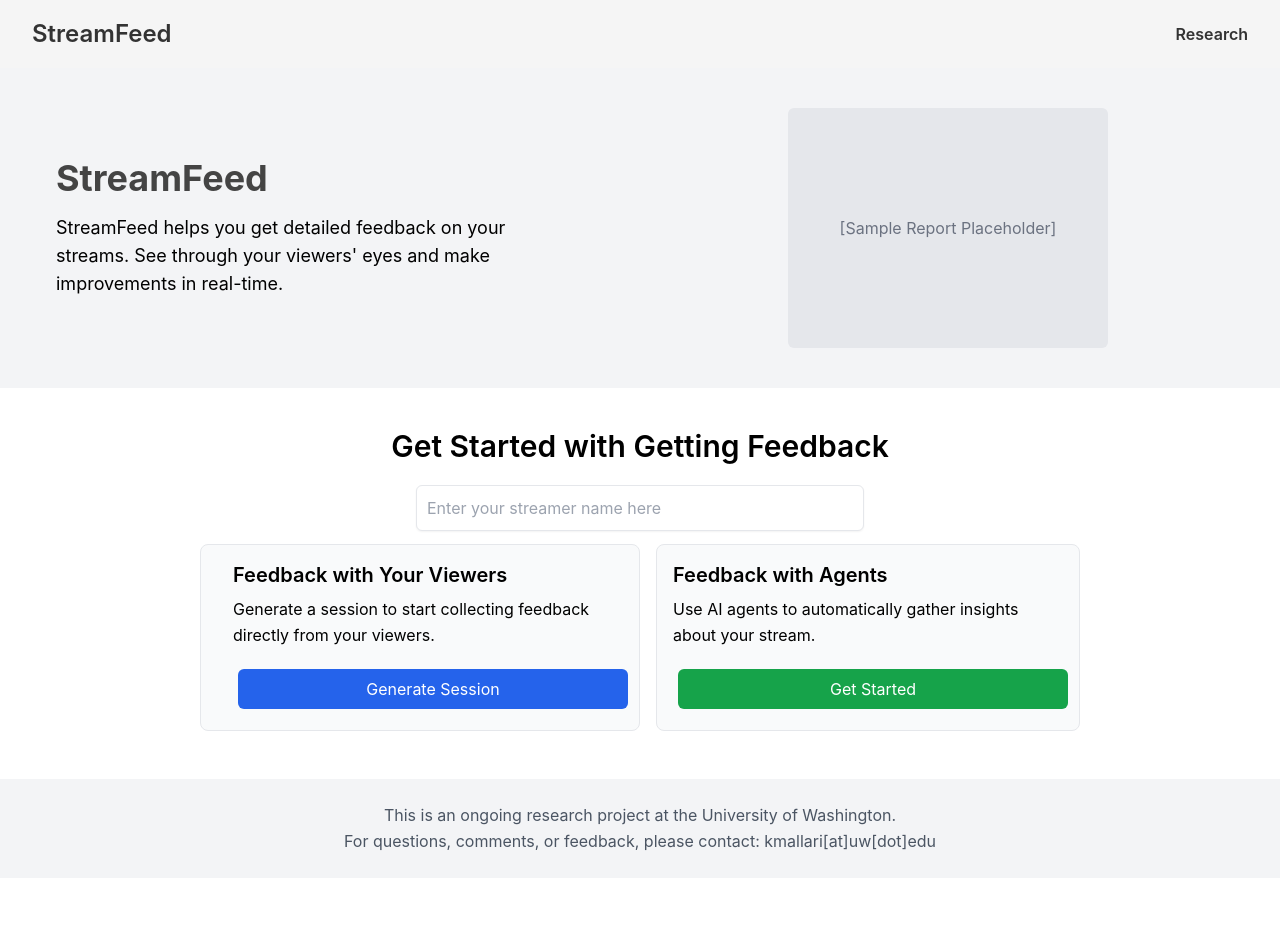
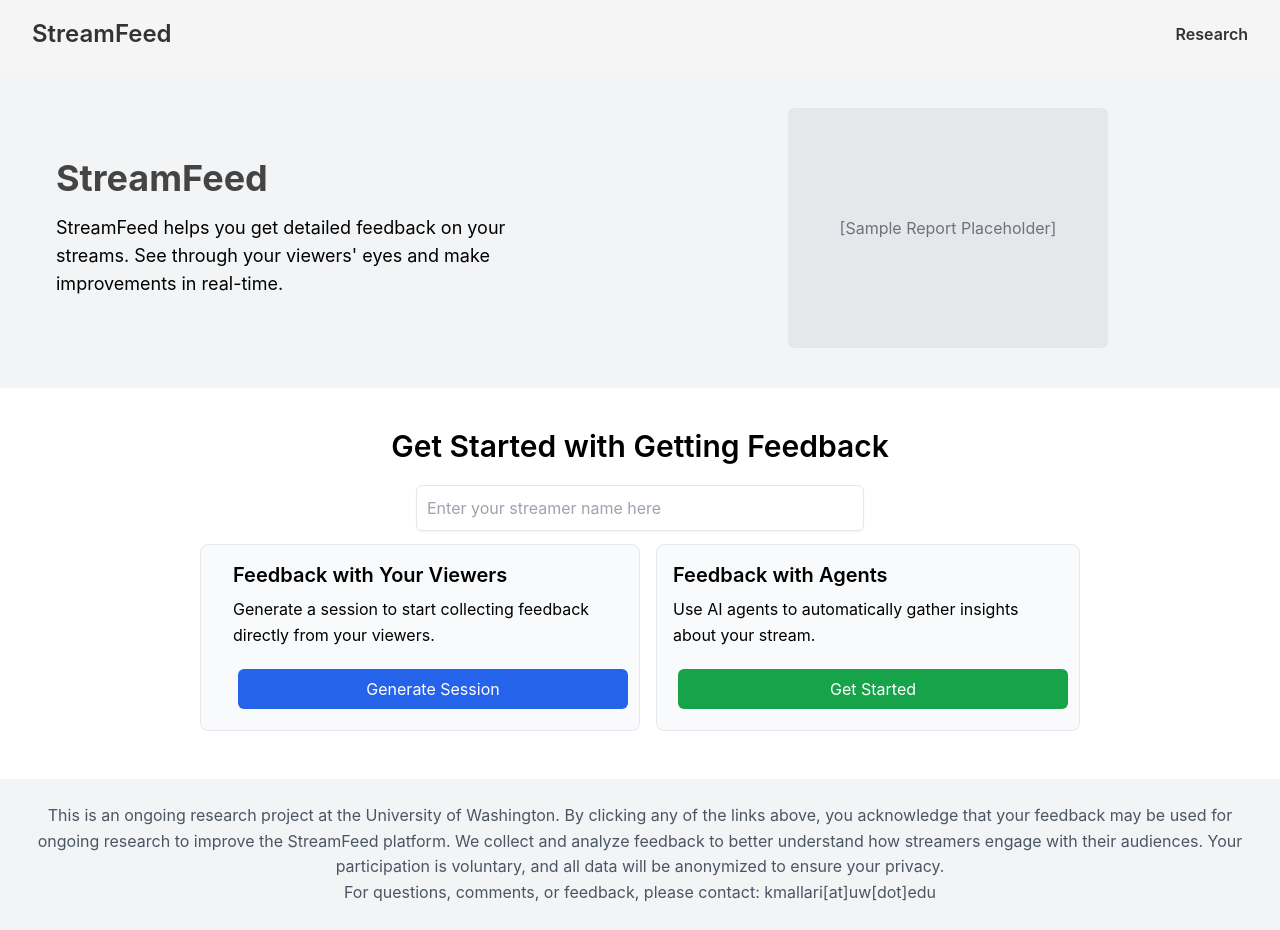
Before and after one commit to kerixyz/streamfeed, a React (Create React App) app in the folder frontend/: page / in a window 1280 px wide. Before the commit the page ends 878 px from the top, so only its background shows below. Built offline with nearby package versions, Linux system fonts and the light colour scheme; no server answers.

Commit message:
added that it wont work without entering streamer name

```diff
--- a/frontend/src/pages/Home.js
+++ b/frontend/src/pages/Home.js
@@ -72,9 +72,15 @@ const Home = () => {
             <h3 className="text-xl font-semibold mb-2">Feedback with Your Viewers</h3>
             <p className="mb-4">Generate a session to start collecting feedback directly from your viewers.</p>
             <button
-              onClick={createSession}
-              className="w-full bg-blue-600 text-white py-2 rounded-md hover:bg-blue-500 transition"
-            >
+            onClick={() => {
+              if (!streamerName.trim()) {
+                alert('Please enter your streamer name.');
+                return;
+              }
+              createSession();
+            }}
+            className="w-full bg-blue-600 text-white py-2 rounded-md hover:bg-blue-500 transition"
+          >
               Generate Session
             </button>
             {sessionLink && (
@@ -104,7 +110,7 @@ const Home = () => {
 
       {/* Footer Section */}
       <footer className="py-6 px-6 bg-gray-100 text-center text-gray-600">
-        <p>This is an ongoing research project at the University of Washington.</p>
+        <p>This is an ongoing research project at the University of Washington. By clicking any of the links above, you acknowledge that your feedback may be used for ongoing research to improve the StreamFeed platform. We collect and analyze feedback to better understand how streamers engage with their audiences. Your participation is voluntary, and all data will be anonymized to ensure your privacy.</p>
         <p>For questions, comments, or feedback, please contact: kmallari[at]uw[dot]edu</p>
       </footer>
     </div>
```
